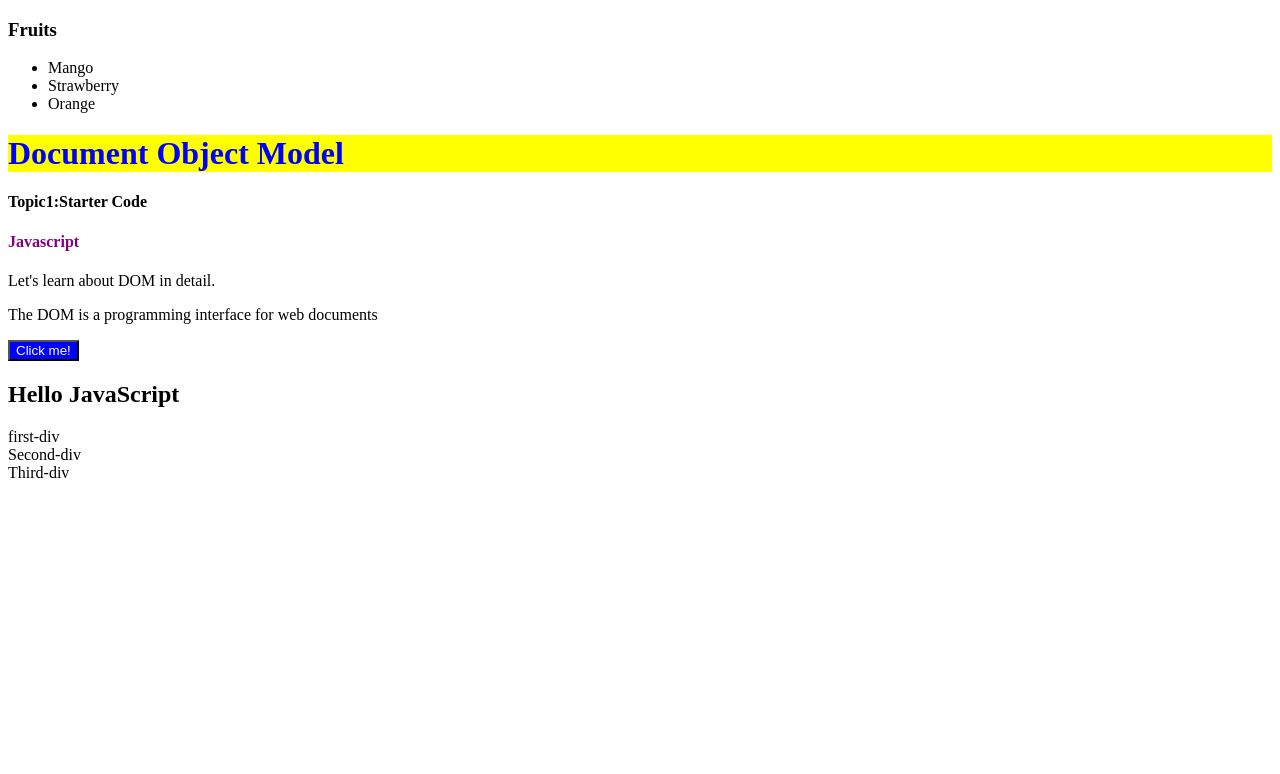
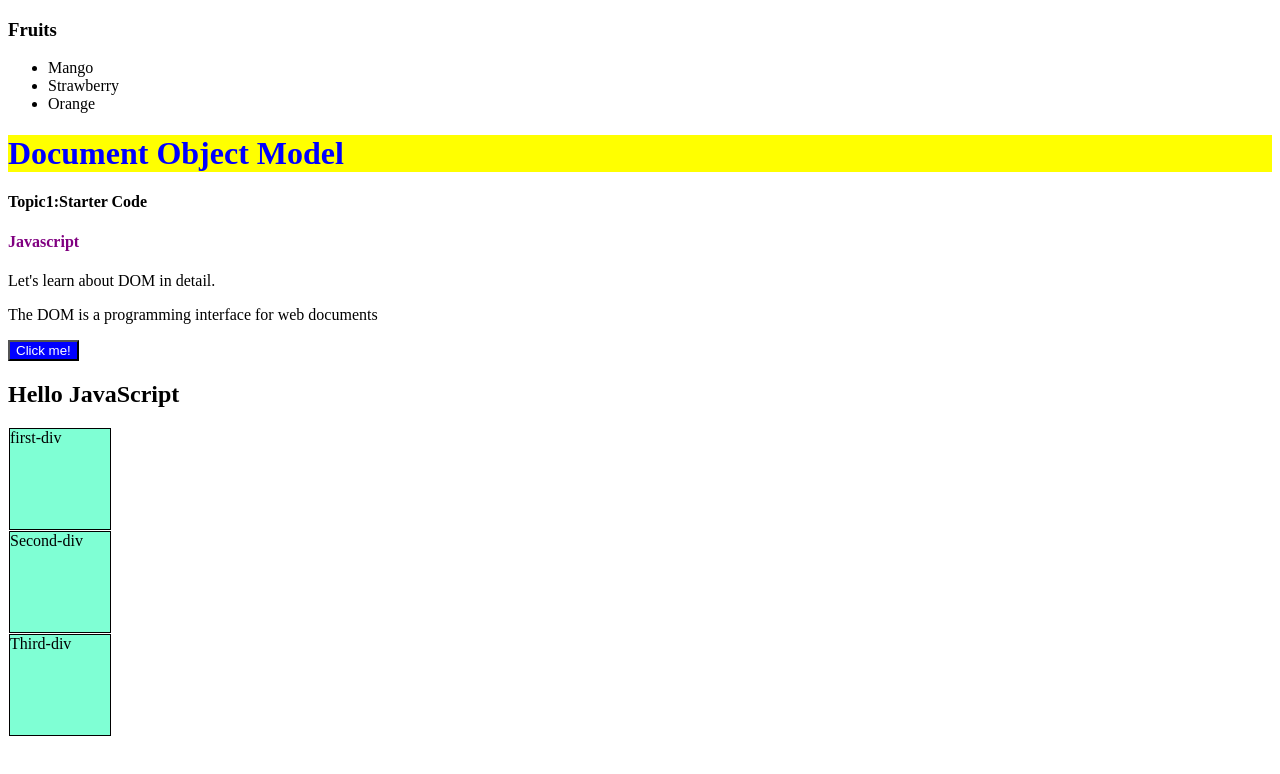
Before and after one commit to juhinagpure/The-Ultimate-Javascript, a plain HTML site: page DOM part-1/index.html in a window 1280 px wide. Drawn offline with Linux system fonts and the light colour scheme.

Commit message:
added some styles

```diff
--- a/DOM part-1/style.css
+++ b/DOM part-1/style.css
@@ -12,3 +12,10 @@ button {
 .heading {
   color: purple;
 }
+.box {
+  height: 100px;
+  width: 100px;
+  border: 1px solid black;
+  margin: 1px;
+  background-color: aquamarine;
+}
```
